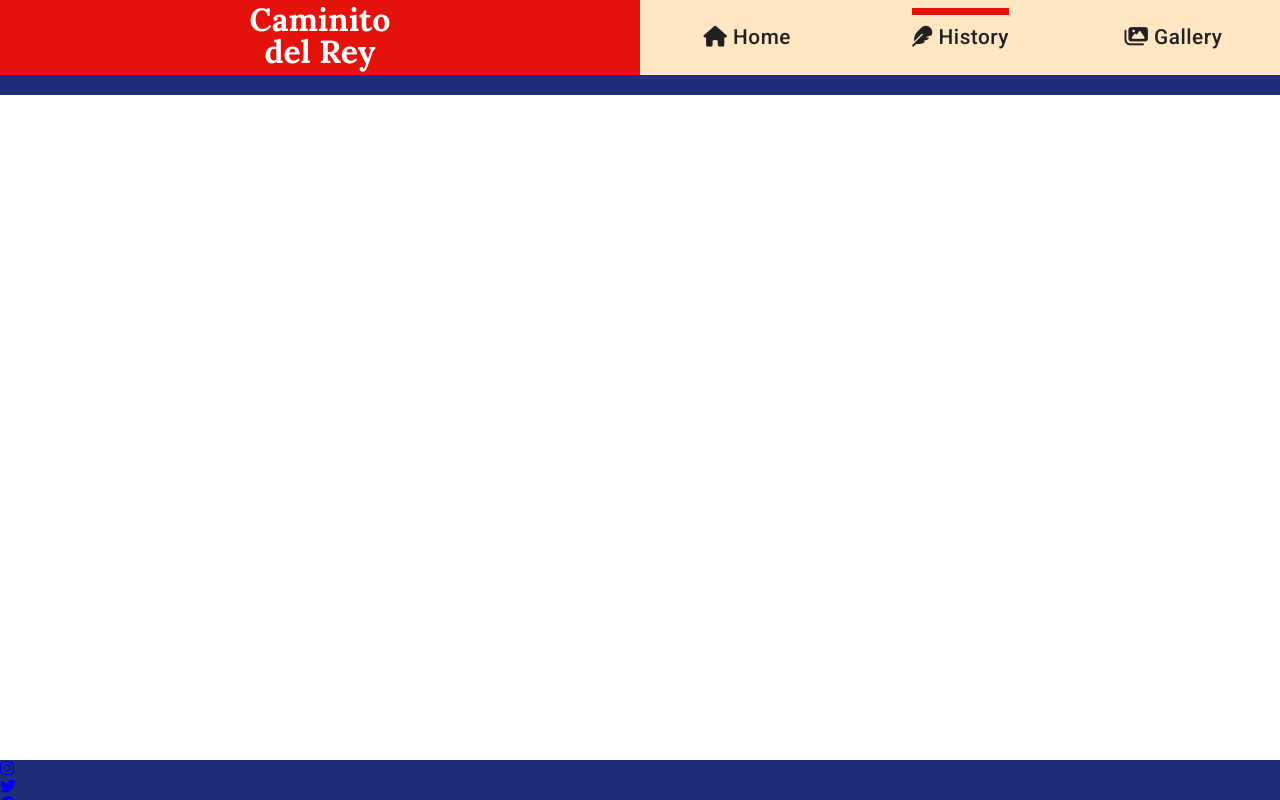
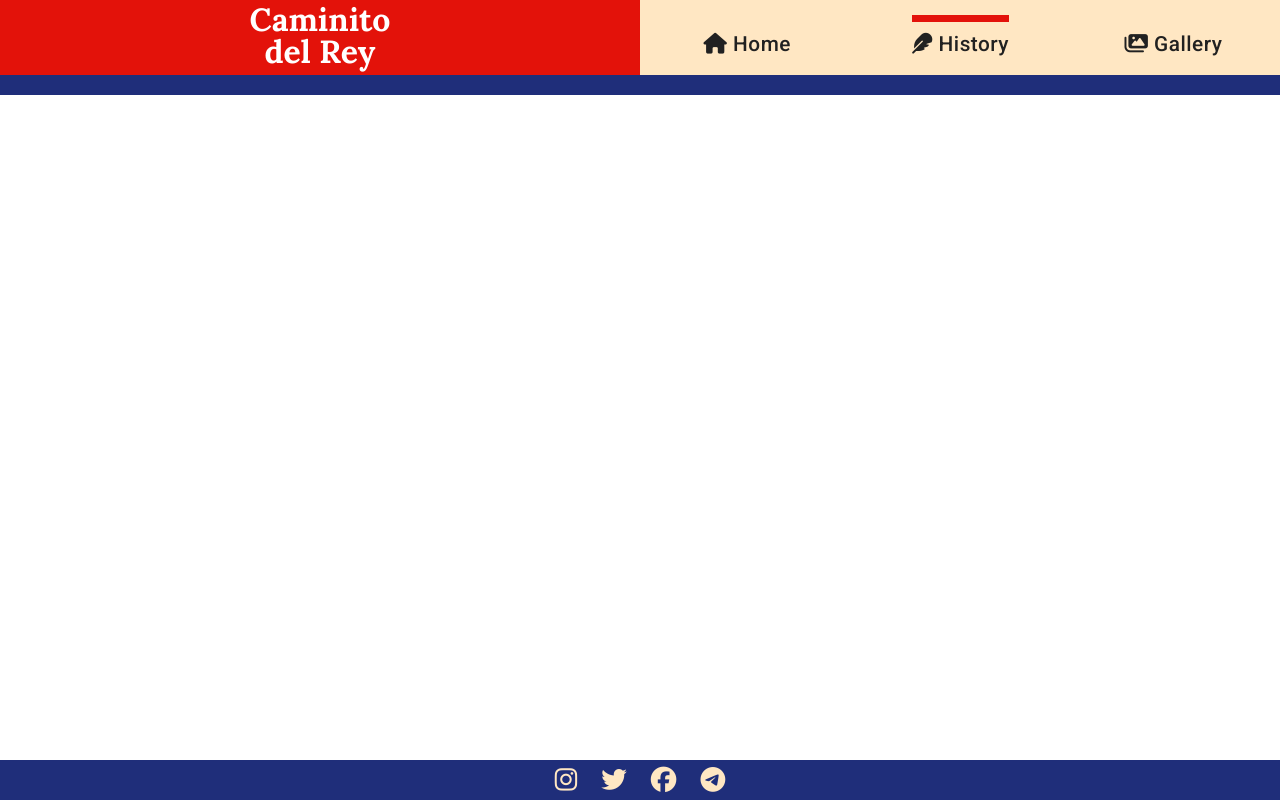
Before and after one commit to GustavoPulgar/Caminito-del-Rey, a plain HTML site: page history.html in a window 1280 px wide. Drawn offline with Linux system fonts and the light colour scheme.

```diff
--- a/assets/css/style.css
+++ b/assets/css/style.css
@@ -75,7 +75,7 @@
     letter-spacing: 0.5px;
     color: #212121;
     position: relative;
-    top: 10%;
+    top: 7px;
 }
 
 #menu a:hover {
@@ -157,3 +157,24 @@
     background-color: #1f2e7a;
     z-index: 1;
 }
+
+.social-links {
+    text-align: center;
+}
+
+.social-links > li {
+    list-style-type: none;
+    padding: 7px 10px 0;
+    display: inline-block;
+    z-index: 2;
+}
+
+.social-links i {
+    font-size: 160%;
+    color: #ffe7c3;
+    z-index: 2;
+}
+
+.social-links i:hover {
+    color: rgba(255, 231, 195, 0.5);
+}
--- a/history.html
+++ b/history.html
@@ -21,7 +21,7 @@
                     <a href="#"><i class="fa-solid fa-images"></i> Gallery</a>
                 </li>
                 <li>
-                    <a href="history.html" class="active"><i class="fa-solid fa-feather"></i> History</a>
+                    <a href="" class="active"><i class="fa-solid fa-feather"></i> History</a>
                 </li>
                 <li>
                     <a href="index.html"><i class="fa-solid fa-house"></i> Home</a>
```
